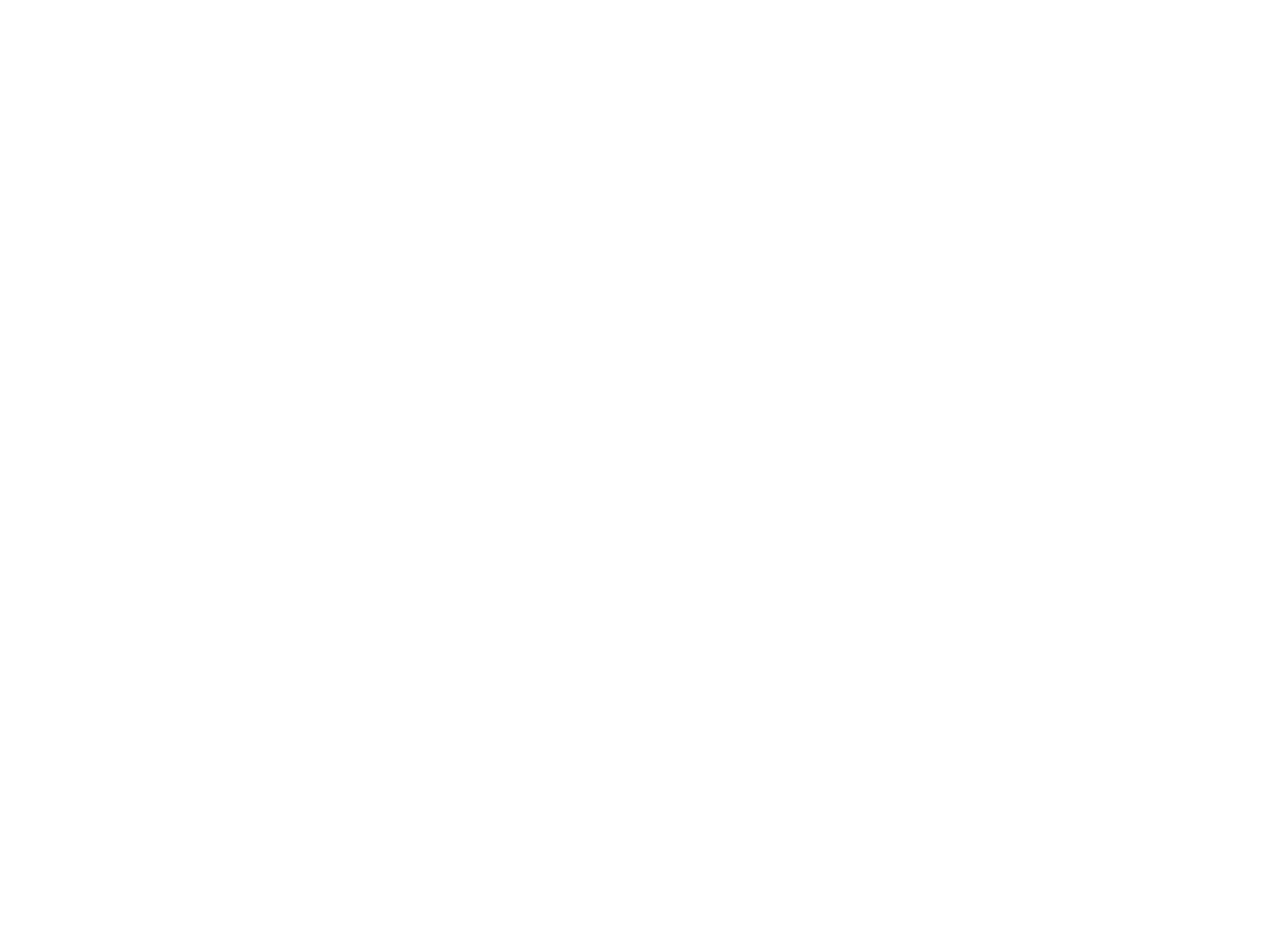
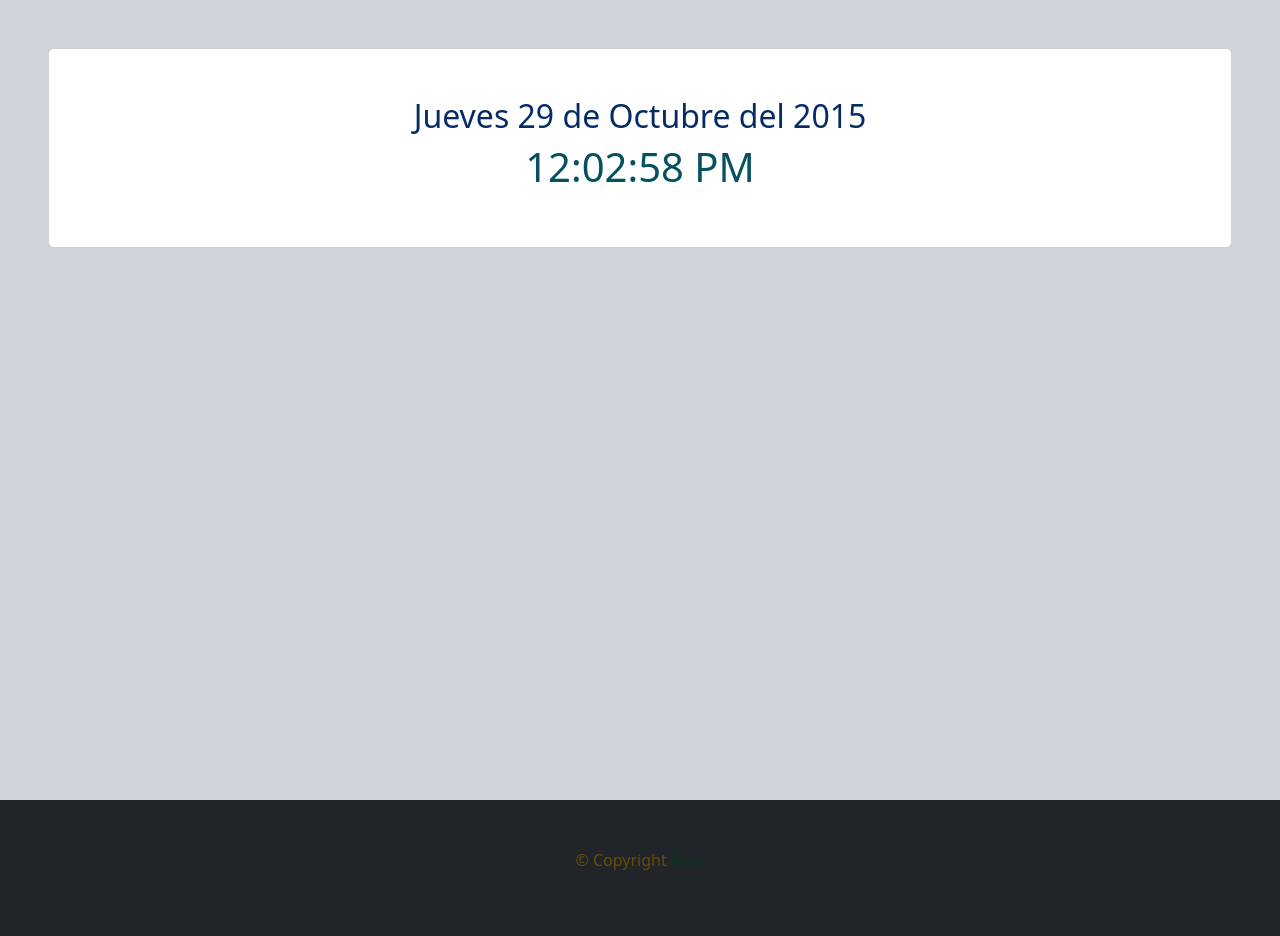
Before and after one commit to nicoleonard/TP5-4-js-rc-Reloj, a plain HTML site: page index.html in a window 1280 px wide. Before the commit the page ends 800 px from the top, so only its background shows below. Drawn offline with nearby package versions, Linux system fonts and the light colour scheme.

Commit message:
maquetado provisorio

```diff
--- a/index.html
+++ b/index.html
@@ -10,9 +10,20 @@
     <title>Conceptos basicos de JS</title>
     <link href="https://cdn.jsdelivr.net/npm/bootstrap@5.3.0-alpha1/dist/css/bootstrap.min.css" rel="stylesheet" integrity="sha384-GLhlTQ8iRABdZLl6O3oVMWSktQOp6b7In1Zl3/Jr59b6EGGoI1aFkw7cmDA6j6gD" crossorigin="anonymous">
 </head>
-<body>
+<body class="bg-dark-subtle">
     <main class="min-vh-100 p-5">
+        <section class="card p-5">
+            <article class="text text-center">
+                <h2 class="text-primary-emphasis" id="fecha">Jueves 29 de Octubre del 2015</h2>
+                <h1 class="text-info-emphasis" id="hora">12:02:58 PM</h1>
+            </article>
+        </section>
     </main>
+    <footer class="bg-dark container-fluid p-5">
+        <section class="d-flex justify-content-center">
+            <p class="text-warning-emphasis">&copy; Copyright <a href="https://github.com/nicoleonard" class="text-decoration-none text-success-emphasis">Nico</a></p>
+        </section>
+    </footer>
     <script src="https://cdn.jsdelivr.net/npm/bootstrap@5.3.0-alpha1/dist/js/bootstrap.bundle.min.js" integrity="sha384-w76AqPfDkMBDXo30jS1Sgez6pr3x5MlQ1ZAGC+nuZB+EYdgRZgiwxhTBTkF7CXvN" crossorigin="anonymous"></script>
     <script src="./js/Reloj.js"></script>
 </body>
```
